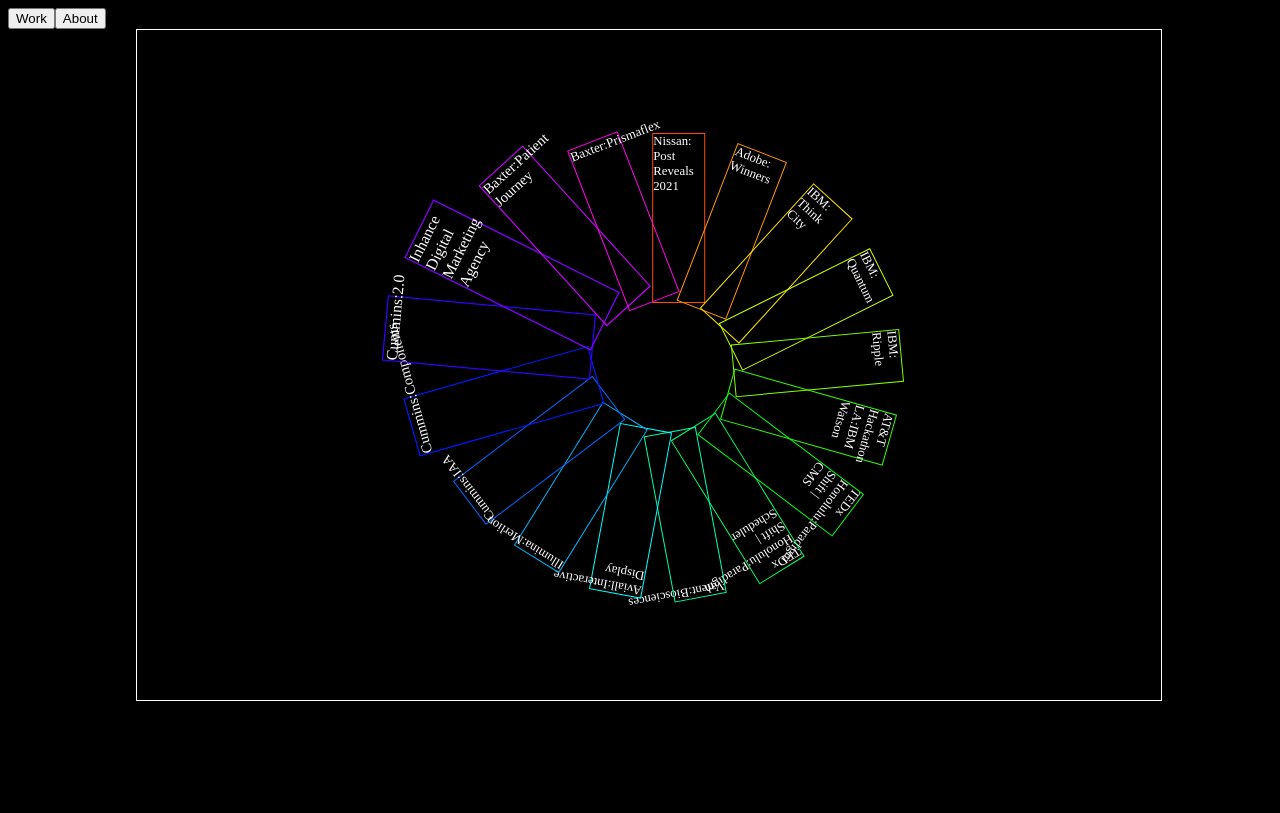
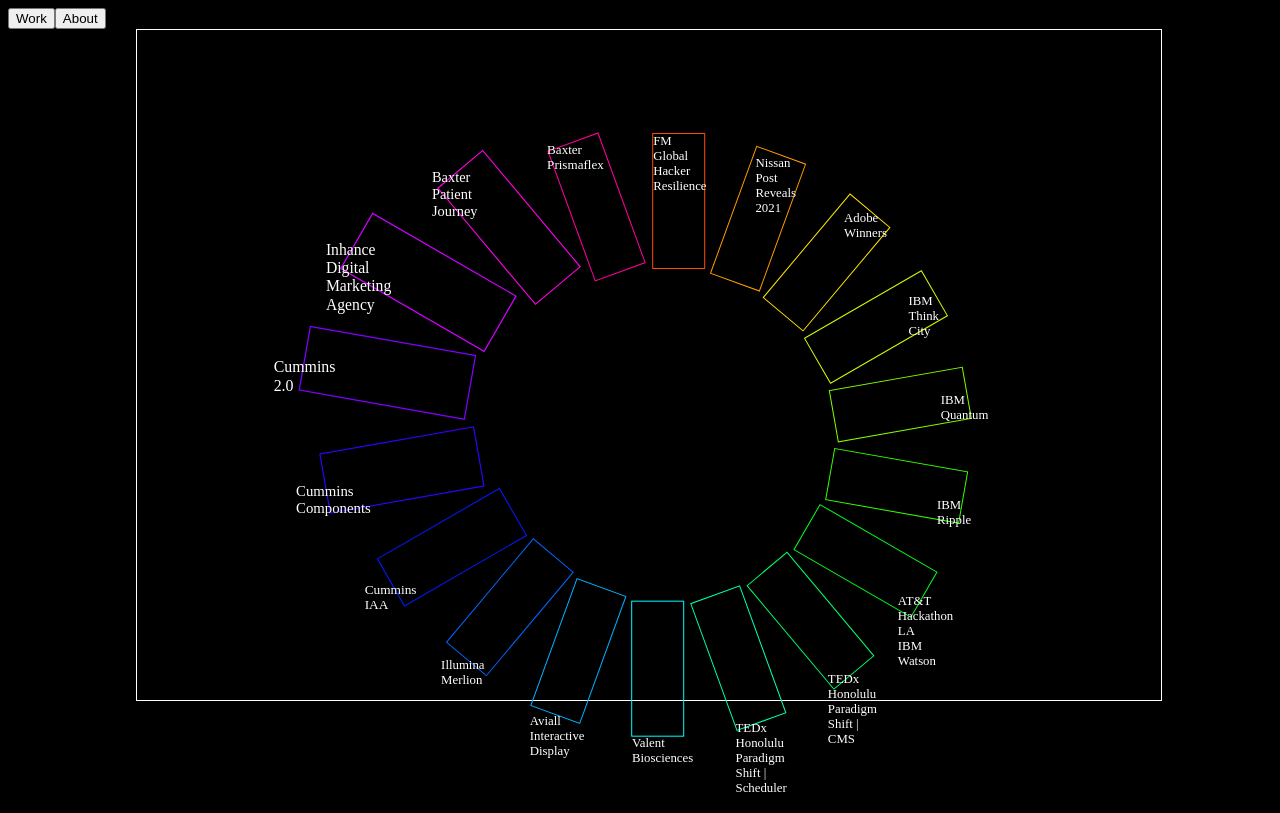
Before and after one commit to t34Virus/foliage, an Angular app: page / in a window 1280 px wide. Built offline with nearby package versions, Linux system fonts and the light colour scheme; what ngx-useful-swiper would draw is missing.

Commit message:
Add: vimeo links and rotate text

```diff
--- a/src/app/components/card/card.component.html
+++ b/src/app/components/card/card.component.html
@@ -1,5 +1,7 @@
 <div (click)="jumpToCard($event, i)" class="card" [class]="cardType" *ngFor="let card of cards; let i = index">
     <iframe *ngIf="card.embed.split('|')[0] == 'vid'" width="100%" height="100%" [src]="card.embed.split('|')[1] | safe" frameborder="0" allowfullscreen></iframe>
-    <div class="text">{{ card.name }}</div>
+    <div class="text">
+        <span [innerHTML]="card.name.replace(':','<br>')"></span>
+    </div>
 </div>
 <div #exitCard class="exit-card" (click)="restartAnimation()"></div>
--- a/src/app/components/card/card.component.scss
+++ b/src/app/components/card/card.component.scss
@@ -7,10 +7,11 @@
         pointer-events: none;
     }
     &.default {
-        transform-origin: 1.5vw 100%;
-        height: 25%;
+        transform-origin: 1.5vw 175%;
+        height: 20%;
         width: 100%/ $rainbow_segments;
         background-color: transparent;
+        transition: background-color 0.15s ease-in-out, top 0.15s ease-in-out;
         top: 25%;
         left: 50%;
         @for $i from 1 through $rainbow_segments {
@@ -21,6 +22,22 @@
         iframe {
             display: none;
         }
+        .text {
+            background-color: black;
+            span {
+                transform: scale(1);
+                transition: transform 0.25s ease-in-out;
+            }
+        }
+        &:hover {
+            background-color: grey;
+            z-index: 1;
+            .text {
+                span {
+                    transform: scale(2);
+                }
+            }
+        }
         &.scaleUp {
             transition: all 0.5s ease-in-out 0.05s;
             transform: scale(2)!important;
@@ -29,9 +46,12 @@
             z-index: 1;
             top: 50%;
             left: 0;
-            background-color: white;
+            // background-color: white;
+            border: none;
             .text {
-                color: black;
+                span {
+                    color: black;
+                }
             }
             iframe {
                 display: unset;
@@ -49,9 +69,12 @@
         background-color: blue;
     }
     .text {
-        font-size: 100%;
-        width: 100%;
-        color: white;
+        span {
+            position: absolute;
+            font-size: 100%;
+            width: 100%;
+            color: white;
+        }
     }
 }
 .exit-card {
--- a/src/app/components/card/card.component.ts
+++ b/src/app/components/card/card.component.ts
@@ -77,6 +77,10 @@
       var rotate = interval * i;
       jumpingSquare.style.transform = 'rotate(' + rotate + 'deg) translateY(' + translateY + 'vw) translateX(' + translateX + 'vw)';
       // this.arrOfPositions.push(rotate);
+      let titles = document.querySelectorAll<HTMLElement>(".text")
+      titles[i].style.transform = 'rotate(' + (-rotate) + 'deg)';
+
+
       this.cardAnimation.add({
         begin: function() {
           anime({
--- a/src/app/config/projects.config.ts
+++ b/src/app/config/projects.config.ts
@@ -6,7 +6,7 @@
         thumb: 'prisma.png',
         poster: 'baxter_prisma.jpg',
         demo: '',
-        embed: 'vid|https://www.youtube.com/embed/-P1TlnyNILo',
+        embed: 'vid|https://player.vimeo.com/video/511260965',
         copy: 'Medical sales tool for Baxters Prismaflex.',
         platform: 'iPad',
         url: '',
@@ -42,7 +42,7 @@
         thumb: "2.0.png",
         poster: "2.0.JPG",
         demo: "vid|http://inhancemetrics.com/videos/2.0.mp4",
-        embed: "vid|https://www.youtube.com/embed/EtOdQ_unMJU",
+        embed: "vid|https://player.vimeo.com/video/511260679",
         copy: "International, interactive marketing campaign for Cummins Engines On-Highway engines.",
         platform: "mural, surfacePro",
         url: "http://inhancemetrics.com:3006/two_point_oh",
@@ -66,7 +66,7 @@
         thumb: "iaa.png",
         poster: "iaa.jpg",
         demo: "vid|http://inhancemetrics.com/videos/iaa.mp4",
-        embed: "vid|https://www.youtube.com/embed/vJJ_kTIjeyI",
+        embed: "vid|https://player.vimeo.com/video/511261003",
         copy: "Interactive experience and product information tool for Cummins' On-Highway Engine Components.",
         platform: "mural, surfacePro",
         url: "http://inhancemetrics.com:3006/iaa",
@@ -78,7 +78,7 @@
         thumb: "illumina.png",
         poster: "illumina.jpg",
         demo: "vid|http://inhancemetrics.com/videos/",
-        embed: "vid|https://www.youtube.com/embed/KQT95IfAn3U",
+        embed: "vid|https://player.vimeo.com/video/511261054",
         copy: "Interactive product journey through Illumina's Miniseq",
         platform: "responsive",
         url: "http://inhancemetrics.com/illumina_merlion/index.html",
@@ -90,7 +90,7 @@
         thumb: "aviall.png",
         poster: "aviall.jpg",
         demo: "vid|http://inhancemetrics.com/videos/aviall.mp4",
-        embed: "vid|https://www.youtube.com/embed/bju0hSKyk8o",
+        embed: "vid|https://player.vimeo.com/video/511261145",
         copy: "Services interactive for Aviall, aircraft parts distributor and subsidiary of The Boeing Company.",
         platform: "mural",
         url: "http://inhancemetrics.com:3011/controller",
@@ -102,7 +102,7 @@
         thumb: "valent.png",
         poster: "valent.JPG",
         demo: "vid|http://inhancemetrics.com/videos/valent.mp4",
-        embed: "vid|https://www.youtube.com/embed/QyTw_RiDhgg",
+        embed: "vid|https://player.vimeo.com/video/511261104",
         copy: "Informational sales tool for mosquito and Zika awareness.",
         platform: "surfacePro",
         url: "http://inhancemetrics.com/videos/valent.mp4",
@@ -246,7 +246,7 @@
         thumb: "starfox.png",
         poster: "starfox.jpg",
         demo: "img|starfox.jpg",
-        embed: "vid|https://www.youtube.com/embed/UvBA0c89iBk",
+        embed: "vid|https://player.vimeo.com/video/511322612",
         copy: "Responsive, hotel informational",
         platform: "responsive",
         url: "https://www.ibm.com/events/activations-ripple-effect/",
@@ -258,7 +258,7 @@
         thumb: "starfox.png",
         poster: "starfox.jpg",
         demo: "img|starfox.jpg",
-        embed: "vid|https://www.youtube.com/embed/aLpOBBZfUDM",
+        embed: "vid|https://player.vimeo.com/video/511260636",
         copy: "Responsive, hotel informational",
         platform: "responsive",
         url: "https://www.ibm.com/events/activations-quantum",
@@ -270,7 +270,7 @@
         thumb: "starfox.png",
         poster: "starfox.jpg",
         demo: "img|starfox.jpg",
-        embed: "vid|https://www.youtube.com/embed/Mdb9qOF7sCg",
+        embed: "vid|https://player.vimeo.com/video/511260584",
         copy: "Responsive, hotel informational",
         platform: "responsive",
         url: "https://www.ibm.com/events/activations-think-city/",
@@ -301,4 +301,16 @@
         tech: [6,17,18,31],
         active: true
       },
+      {
+        name: "FM Global: Hacker Resilience",
+        thumb: "starfox.png",
+        poster: "starfox.jpg",
+        demo: "img|starfox.jpg",
+        embed: "vid|https://player.vimeo.com/video/511263904",
+        copy: "Responsive, hotel informational",
+        platform: "responsive",
+        url: "starfox.tdogg.io",
+        tech: [6,17,18,31],
+        active: true
+      }
 ]
```
